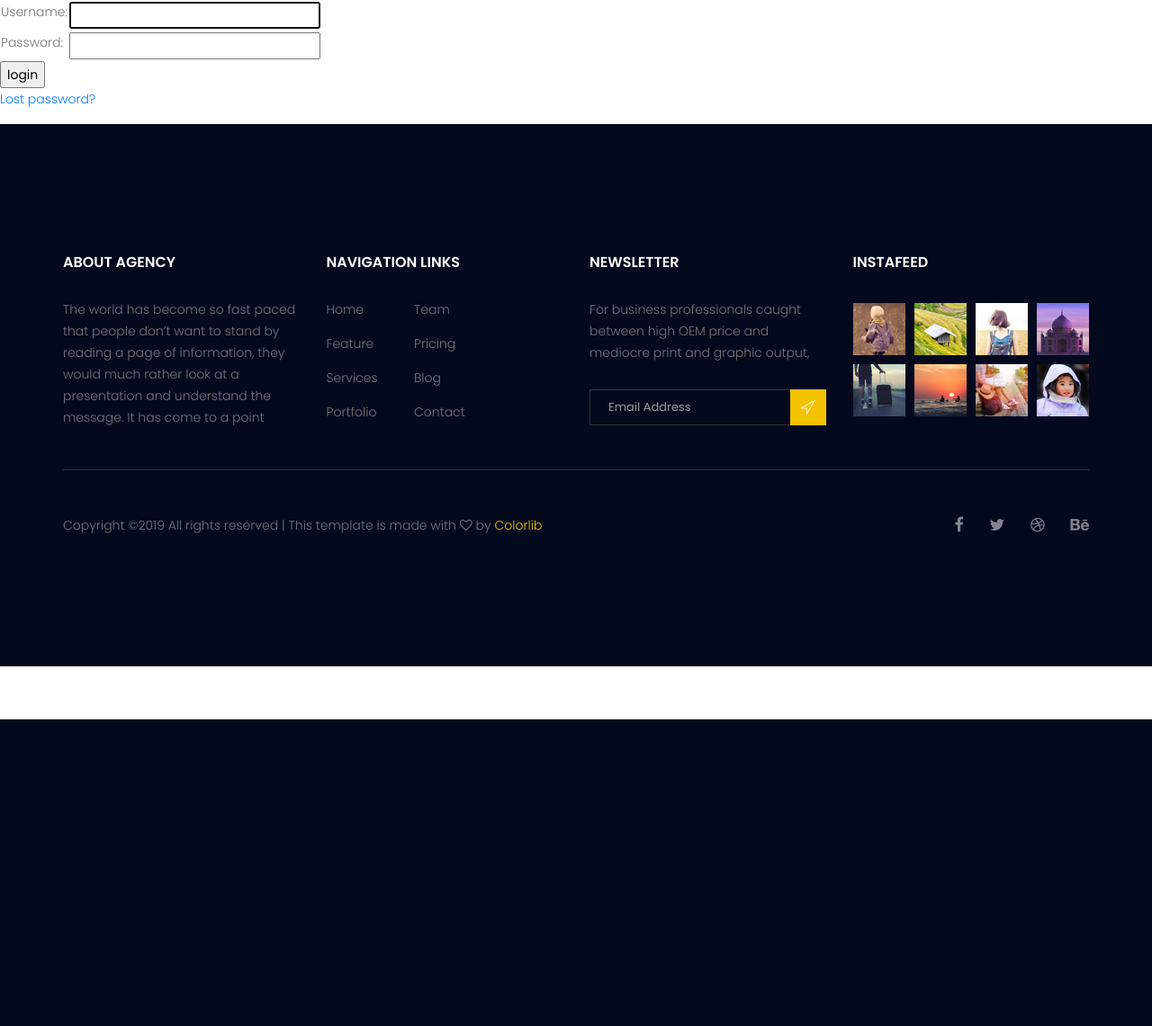
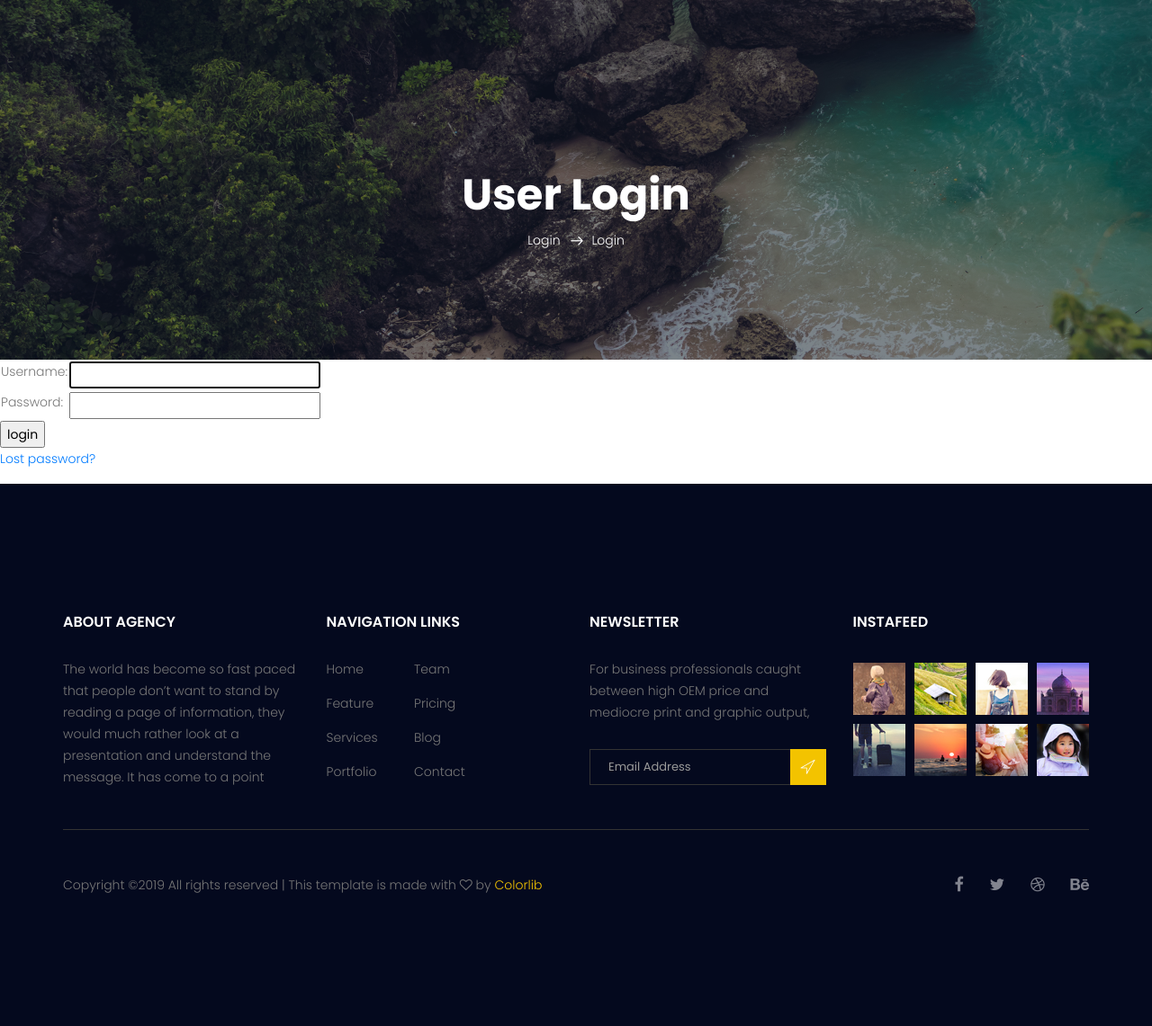
Before and after one commit to hbono2019/HotelProjects, a Django app: page /accounts/login/ in a window 1280 px wide. Shown: the whole page at 90% size. Before the commit the page ends 800 px from the top, so only its background shows below. Run offline with Django 3.2, Linux system fonts and the light colour scheme; some libraries are stand-ins or nearby versions.

Commit message:
Sixty first Release Added missing hyperlink headers to all pages navigability bettered
Signed-off-by: hbono2019 <D18129993@mytudublin.ie>

```diff
--- a/templates/registration/login.html
+++ b/templates/registration/login.html
@@ -19,6 +19,20 @@
     <title>Login</title>
 </head>
 <body>
+       <!--================Breadcrumb Area =================-->
+        <section class="breadcrumb_area blog_banner_two">
+            <div class="overlay bg-parallax" data-stellar-ratio="0.8" data-stellar-vertical-offset="0" data-background=""></div>
+            <div class="container">
+                <div class="page-cover text-center">
+                    <h2 class="page-cover-tittle f_48">User Login</h2>
+                    <ol class="breadcrumb">
+                        <li><a href="{% url 'HotelsApp:login_index' %}">Login</a></li>
+                        <li class="active">Login</li>
+                    </ol>
+                </div>
+            </div>
+        </section>
+        <!--================Breadcrumb Area =================-->
 {% block content %}
 
 {% if form.errors %}
```
